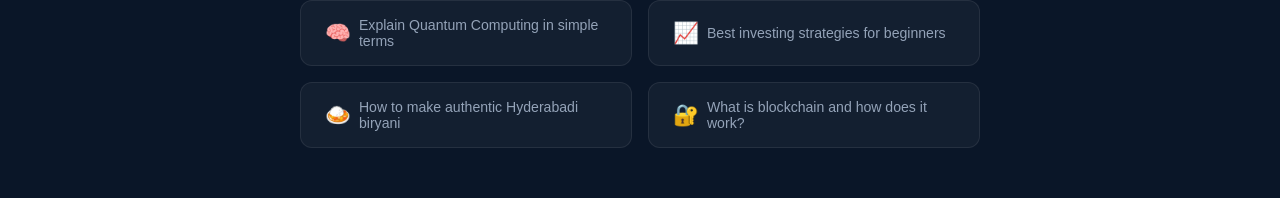
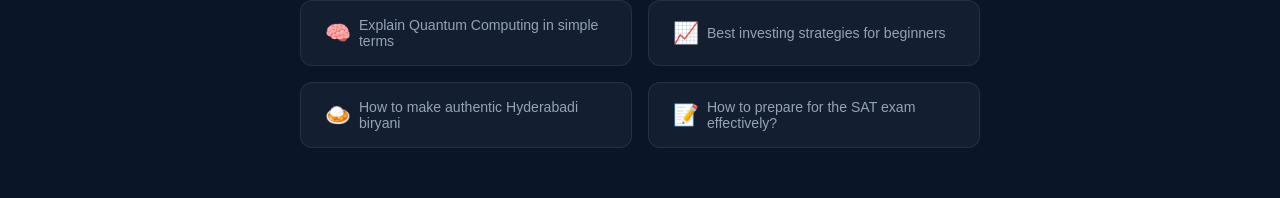
Before and after one commit to shrigo/gotitguruji, a Next.js app: page / in a window 1280 px wide. Shown: the part 701-899 px from the top of the page. Built offline with nearby package versions, Linux system fonts and the light colour scheme.

Commit message:
Replace blockchain chip with SAT prep question

```diff
--- a/src/app/page.tsx
+++ b/src/app/page.tsx
@@ -12,7 +12,7 @@ const SUGGESTIONS = [
   { icon: '🧠', text: 'Explain Quantum Computing in simple terms' },
   { icon: '📈', text: 'Best investing strategies for beginners' },
   { icon: '🍛', text: 'How to make authentic Hyderabadi biryani' },
-  { icon: '🔐', text: 'What is blockchain and how does it work?' },
+  { icon: '📝', text: 'How to prepare for the SAT exam effectively?' },
 ];
 
 // Simple markdown renderer
```
